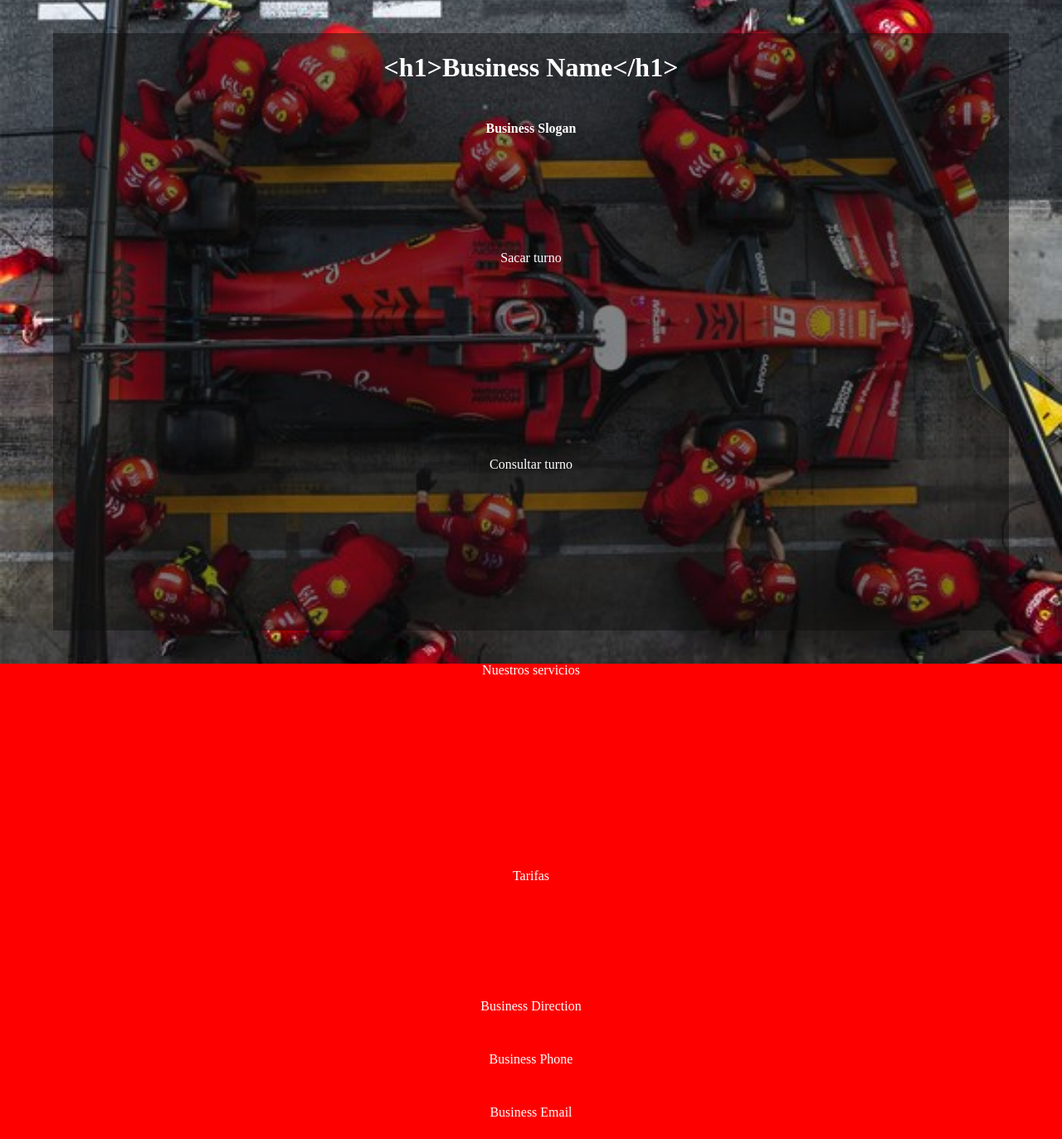
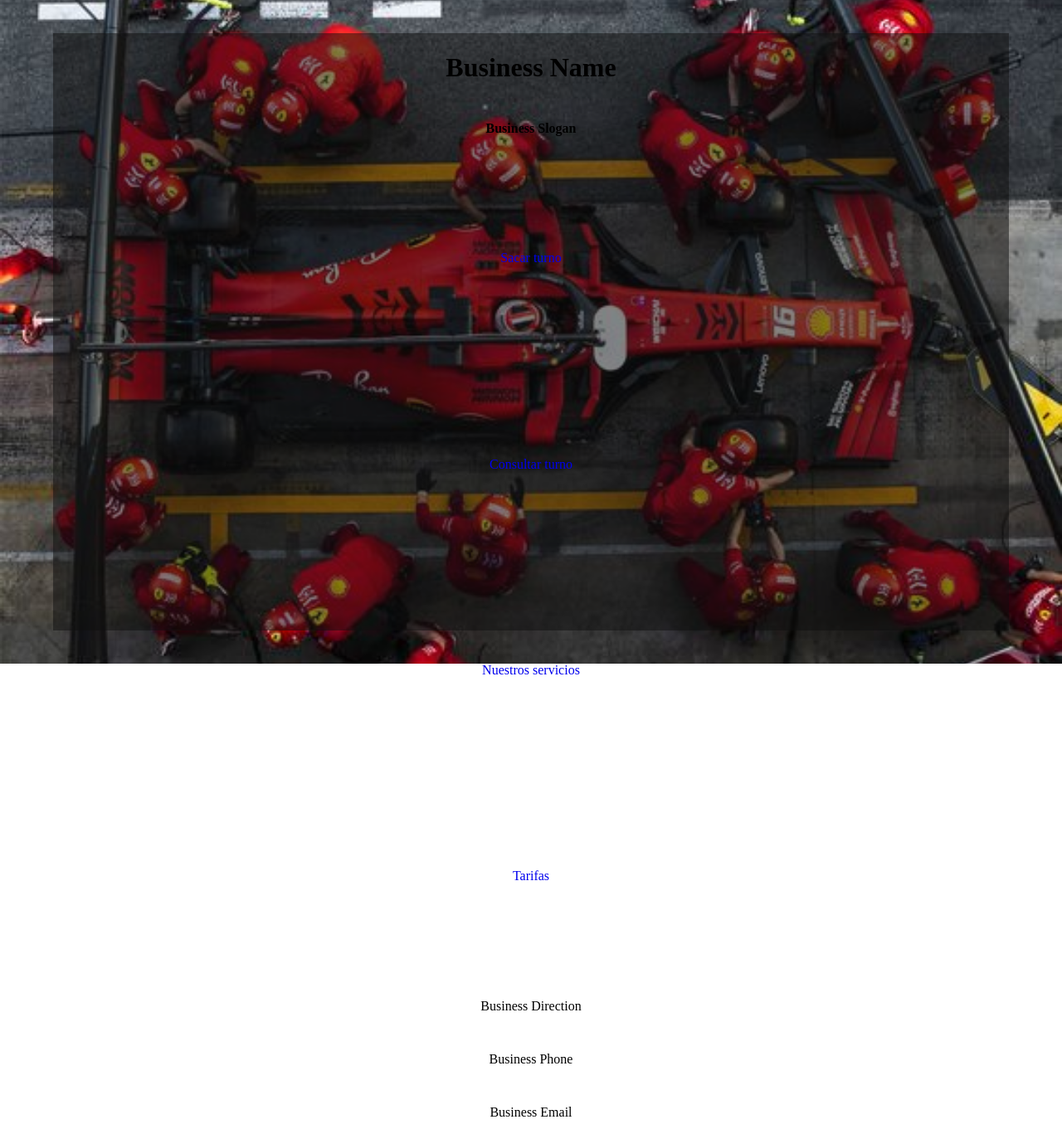
Before and after one commit to e-conte/Personal-turnMaker, a Flask app: page /user/ in a window 1280 px wide. Shown: the whole page at 83% size. Run offline with Flask 3, Linux system fonts and the light colour scheme; parts of the project's set-up code (start-up, migrations or seed data) failed here and were passed over.

Commit message:
Color Layouts for != business Added

```diff
--- a/common/common.py
+++ b/common/common.py
@@ -4,7 +4,7 @@ common_variables = Blueprint('common_variables', __name__)
 
 #variables
 business_info = {
-    "name" : "<h1>Business Name</h1>",
+    "name" : "Business Name",
     "slogan" : "Business Slogan",
     "direction" : "Business Direction",
     "phone" : "Business Phone",
@@ -19,10 +19,12 @@ business_menu = {
     "fourth_line" : "Tarifas",
 
 }
-# faltan style.css #image_background + colores
+# De style.css #image_background + #menu_background
 
-business_color = ("white",  #change from user
-                  "black",
-                  "red",
-                  "custom",
+colors = ("white",
+          "black",
+          "red",
+          "custom",
 )
+
+business_color = colors[2]
--- /dev/null
+++ b/static/black_style.css
@@ -0,0 +1,6 @@
+body,
+a {
+  color: black;
+}
+
+/*#menu-background {
--- /dev/null
+++ b/static/custom_style.css
@@ -0,0 +1,6 @@
+body,
+a {
+  color: blue;
+}
+
+/*#menu-background {
--- /dev/null
+++ b/static/red_style.css
@@ -0,0 +1,6 @@
+body,
+a {
+  color: red;
+}
+
+/*#menu-background {
--- a/static/style.css
+++ b/static/style.css
@@ -4,12 +4,8 @@
   box-sizing: border-box;
   text-decoration: none;
   list-style: none;
-  color: rgb(255, 255, 255);
 }
 
-body {
-  background-color: red;
-}
 #image-background {
   background: url("../static/background.jpg") no-repeat center;
   background-size: cover;
@@ -47,19 +43,3 @@ li {
   justify-content: space-between;
   background-color: rgba(15, 15, 15, 0.5);
 }
-
-.white {
-  color: white;
-}
-
-.black {
-  color: black;
-}
-
-.red {
-  color: red;
-}
-
-.custom {
-  color: blue;
-}
--- /dev/null
+++ b/static/white_style.css
@@ -0,0 +1,6 @@
+body,
+a {
+  color: white;
+}
+
+/*#menu-background {
```
